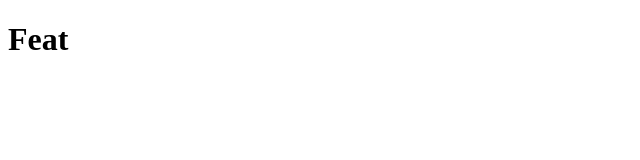
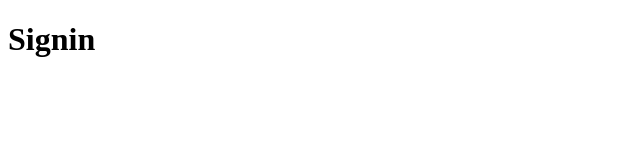
Before and after one commit to AllyBlackCat/Feat, a React (Vite) app in the folder frontend/: page / in a window 1280 px wide. Shown: the top 160 px of the page, without its empty margins (0-640 px from the left). Built offline with nearby package versions, Linux system fonts and the light colour scheme.

Commit message:
ログイン画面実装

```diff
--- a/frontend/src/App.tsx
+++ b/frontend/src/App.tsx
@@ -1,4 +1,6 @@
+import Signin from "./features/auth/Signin";
+
 function App() {
-    return <h1>Feat</h1>
+    return <Signin />
 }
 export default App;
--- a/frontend/src/features/auth/Signin.tsx
+++ b/frontend/src/features/auth/Signin.tsx
@@ -0,0 +1,4 @@
+function Signin() {
+    return <h1>Signin</h1>
+}
+export default Signin;
```
